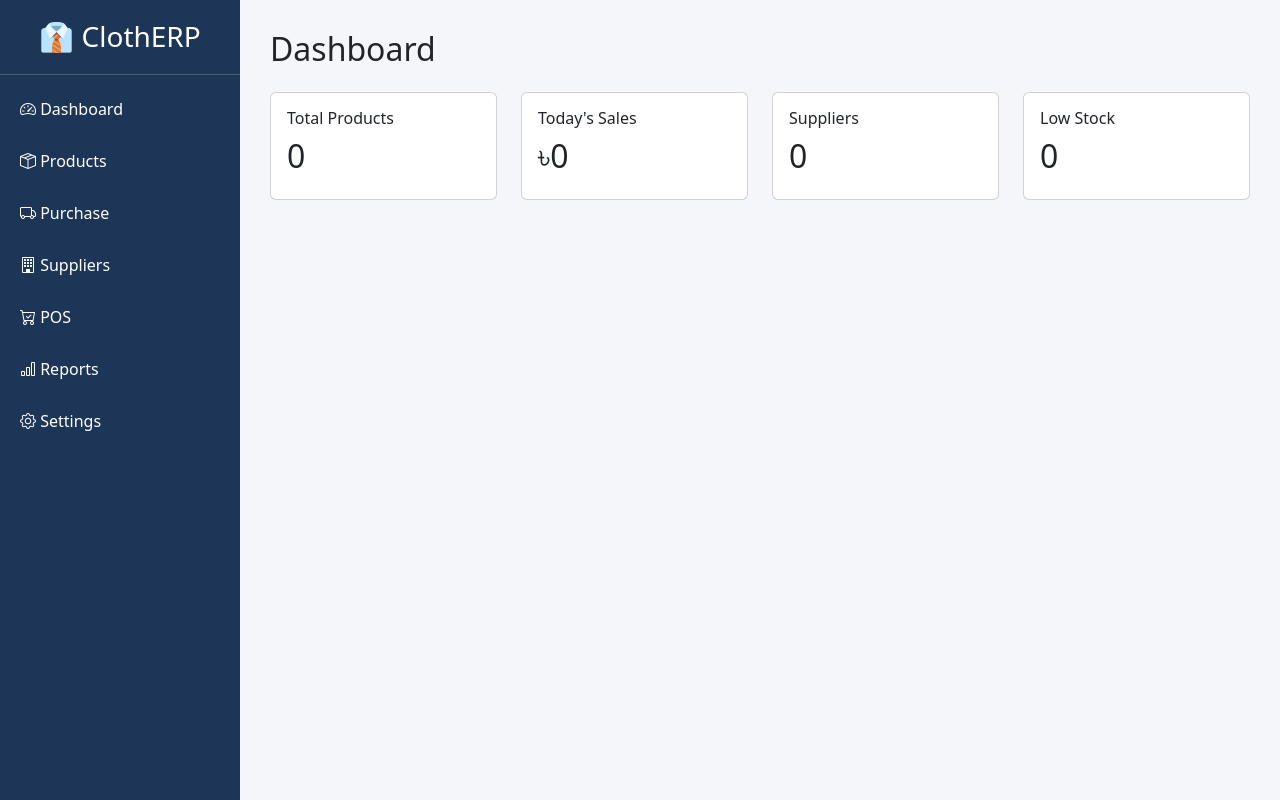
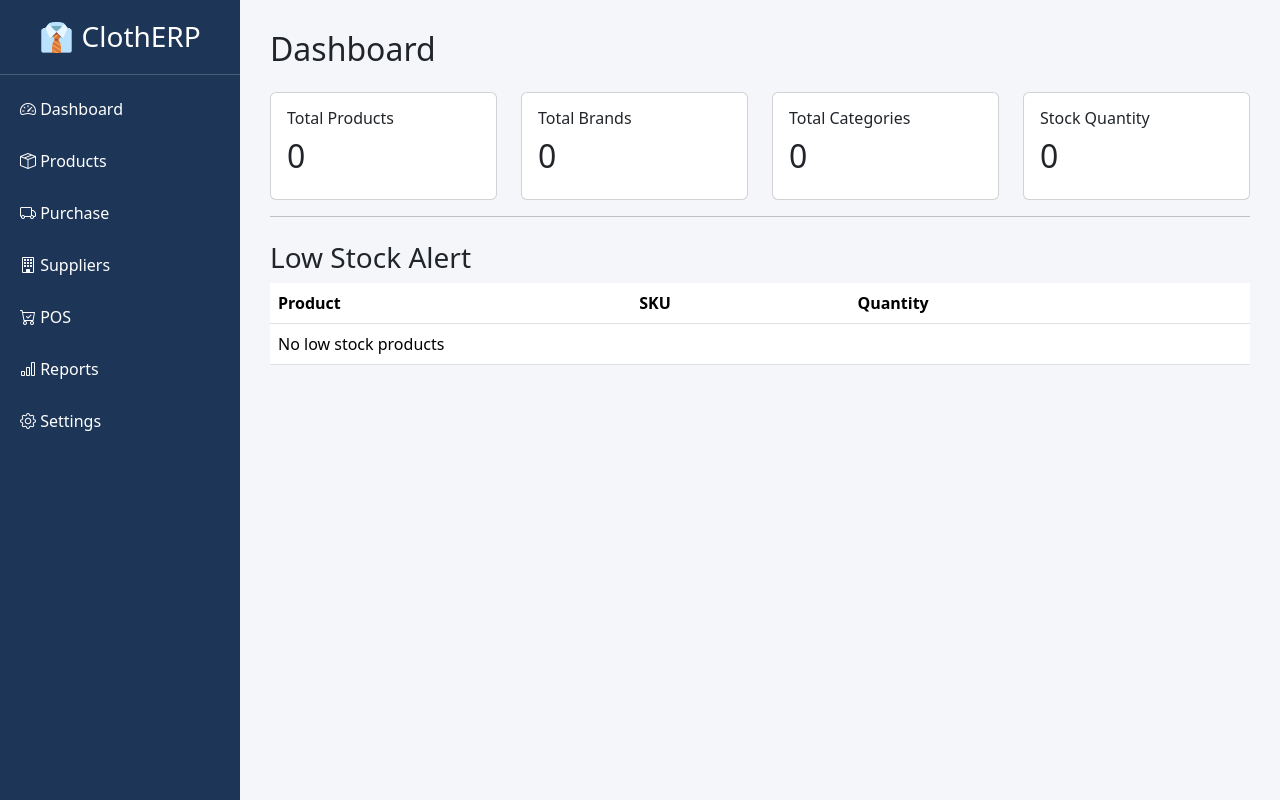
Before and after one commit to abm151/ClothShopManagerDjango, a Django app: page / in a window 1280 px wide. Run offline with Django 5.2, Linux system fonts and the light colour scheme; data that the repository does not hold is empty.

Commit message:
add inventory dashboard statistics

```diff
--- a/dashboard/templates/dashboard/home.html
+++ b/dashboard/templates/dashboard/home.html
@@ -9,53 +9,74 @@
 <div class="row">
 
     <div class="col-md-3">
-
         <div class="card p-3">
-
             <h6>Total Products</h6>
-
             <h2>{{ total_products }}</h2>
-
         </div>
-
     </div>
 
+
     <div class="col-md-3">
-
         <div class="card p-3">
-
-            <h6>Today's Sales</h6>
-
-            <h2>৳0</h2>
-
+            <h6>Total Brands</h6>
+            <h2>{{ total_brands }}</h2>
         </div>
-
     </div>
 
+
     <div class="col-md-3">
-
         <div class="card p-3">
-
-            <h6>Suppliers</h6>
-
-            <h2>0</h2>
-
+            <h6>Total Categories</h6>
+            <h2>{{ total_categories }}</h2>
         </div>
-
     </div>
 
+
     <div class="col-md-3">
-
         <div class="card p-3">
-
-            <h6>Low Stock</h6>
-
-            <h2>0</h2>
-
+            <h6>Stock Quantity</h6>
+            <h2>{{ total_stock }}</h2>
         </div>
-
     </div>
 
 </div>
 
+
+<hr>
+
+
+<h3 class="mt-4">
+    Low Stock Alert
+</h3>
+
+<table class="table">
+
+<tr>
+    <th>Product</th>
+    <th>SKU</th>
+    <th>Quantity</th>
+</tr>
+
+
+{% for product in low_stock_products %}
+
+<tr>
+    <td>{{ product.name }}</td>
+    <td>{{ product.sku }}</td>
+    <td>{{ product.quantity }}</td>
+</tr>
+
+{% empty %}
+
+<tr>
+    <td colspan="3">
+        No low stock products
+    </td>
+</tr>
+
+{% endfor %}
+
+</table>
+
+
 {% endblock %}
--- a/dashboard/views.py
+++ b/dashboard/views.py
@@ -1,12 +1,33 @@
 from django.shortcuts import render
-from inventory.models import Product
+from inventory.models import Product, Brand, Category
 
 
 def dashboard_home(request):
+
     total_products = Product.objects.count()
+
+    total_brands = Brand.objects.count()
+
+    total_categories = Category.objects.count()
+
+    total_stock = sum(
+        Product.objects.values_list("quantity", flat=True)
+    )
+
+    low_stock_products = Product.objects.filter(
+        quantity__lte=5
+    )
 
     context = {
         "total_products": total_products,
+        "total_brands": total_brands,
+        "total_categories": total_categories,
+        "total_stock": total_stock,
+        "low_stock_products": low_stock_products,
     }
 
-    return render(request, "dashboard/home.html", context)
+    return render(
+        request,
+        "dashboard/home.html",
+        context
+    )
```
